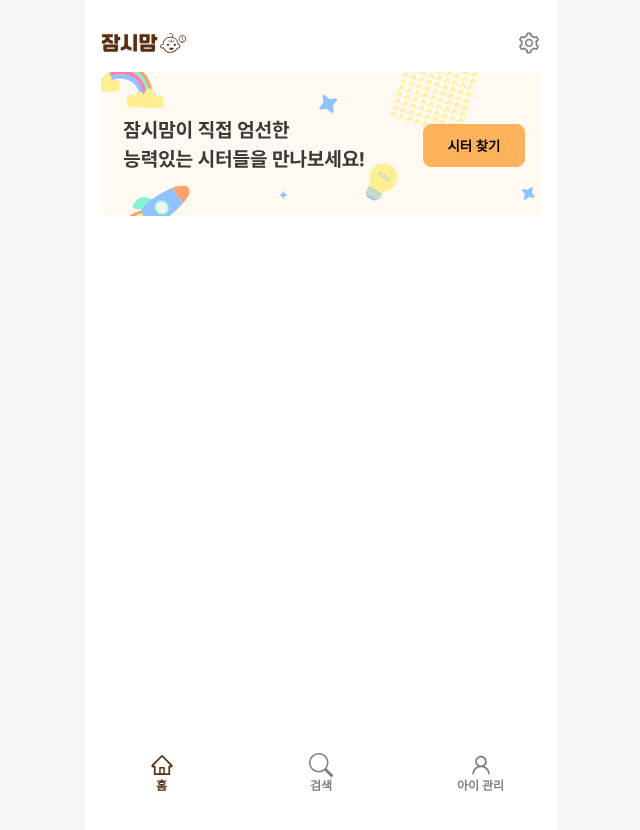
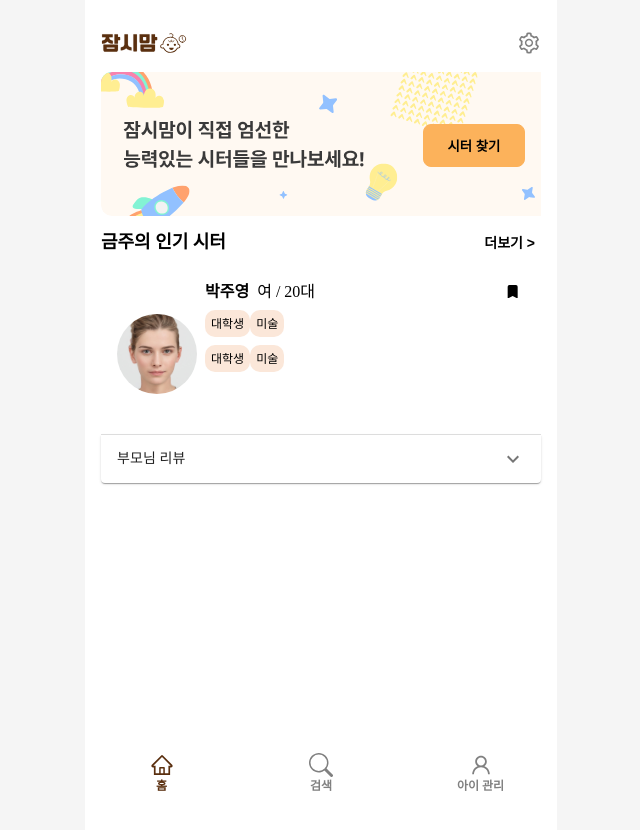
Before and after one commit to jwun95/jamsimom-refactoring, a Next.js app in the folder frontend/: page / in a window 1280 px wide. Shown: the top 830 px of the page, without its empty margins (319-959 px from the left). Built offline with nearby package versions, Linux system fonts and the light colour scheme.

Commit message:
Feat: Tag add

```diff
--- a/frontend/package.json
+++ b/frontend/package.json
@@ -12,6 +12,8 @@
     "@emotion/css": "^11.11.2",
     "@emotion/react": "^11.11.1",
     "@emotion/styled": "^11.11.0",
+    "@mui/icons-material": "^5.14.3",
+    "@mui/material": "^5.14.4",
     "@types/node": "20.4.6",
     "@types/react": "18.2.18",
     "@types/react-dom": "18.2.7",
--- a/frontend/src/components/Button.tsx
+++ b/frontend/src/components/Button.tsx
@@ -1,10 +1,6 @@
 import React from "react";
 import styled from "@emotion/styled";
-import type {
-  DetailedHTMLProps,
-  ButtonHTMLAttributes,
-  PropsWithChildren,
-} from "react";
+import type { DetailedHTMLProps, ButtonHTMLAttributes } from "react";
 
 type ReactButtonProps = DetailedHTMLProps<
   ButtonHTMLAttributes<HTMLButtonElement>,
@@ -45,4 +41,5 @@ const Btn = styled.button<ButtonStyledProps>`
   border-radius: 8px;
   background-color: ${(props) => (props.outline ? "#fff" : "#fcb25b")};
   font-weight: bold;
+  cursor: pointer;
 `;
--- a/frontend/src/components/Navbar.tsx
+++ b/frontend/src/components/Navbar.tsx
@@ -27,6 +27,7 @@ const Nav = styled.nav`
   bottom: 0px;
   z-index: 10;
   height: 56px;
+  background-color: #fff;
 `;
 
 const Items = styled.ul`
--- /dev/null
+++ b/frontend/src/components/Tag.tsx
@@ -0,0 +1,42 @@
+import React from "react";
+import styled from "@emotion/styled";
+
+type TagProps = {
+  onClick?: () => void;
+  children: React.ReactNode;
+  color?: boolean;
+  btn?: boolean;
+};
+
+export default function Tag({
+  children,
+  color = false,
+  btn = false,
+  onClick,
+}: TagProps) {
+  return (
+    <div>
+      {btn ? (
+        <TagButton>{children}</TagButton>
+      ) : (
+        <TagBasic>
+          <span>{children}</span>
+        </TagBasic>
+      )}
+    </div>
+  );
+}
+
+const TagButton = styled.button``;
+
+const TagBasic = styled.div`
+  max-width: fit-content;
+  display: flex;
+  align-items: center;
+  justify-content: center;
+  padding: 2.5px 6px;
+  background-color: #fbe7d9;
+  border-radius: 10px;
+  height: 22px;
+  font-size: 12px;
+`;
--- a/frontend/src/pages/index.tsx
+++ b/frontend/src/pages/index.tsx
@@ -4,9 +4,18 @@ import Link from "next/link";
 import Logo from "../../public/Logo.svg";
 import Image from "next/image";
 import { AiOutlineSetting } from "react-icons/ai";
+import { BsFillBookmarkFill } from "react-icons/bs";
 import { IconContext } from "react-icons";
 import Button from "@/components/Button";
+import Tag from "@/components/Tag";
 import { useRouter } from "next/router";
+import ProfileImg from "../../public/profile.jpg";
+
+import Accordion from "@mui/material/Accordion";
+import AccordionSummary from "@mui/material/AccordionSummary";
+import AccordionDetails from "@mui/material/AccordionDetails";
+import Typography from "@mui/material/Typography";
+import ExpandMoreIcon from "@mui/icons-material/ExpandMore";
 
 export default function Home() {
   const router = useRouter();
@@ -38,6 +47,57 @@ export default function Home() {
           <Button onClick={handleClick}>시터 찾기</Button>
         </AbsoluteLayer>
       </SearchSection>
+      <RankerSection>
+        <RankerHeader>
+          <RankerTitle>금주의 인기 시터</RankerTitle>
+          <RankerDetailButton>더보기 &#62;</RankerDetailButton>
+        </RankerHeader>
+        <RankerInfo>
+          <ProfileImage>
+            <Image
+              style={{ objectFit: "cover", borderRadius: "50%" }}
+              src={ProfileImg}
+              width={80}
+              height={80}
+              alt="profile"
+            />
+          </ProfileImage>
+          <InfoDetail>
+            <NamePrefer>
+              <div>
+                <InfoName>박주영</InfoName>&nbsp;&nbsp;여 / 20대
+              </div>
+              <PreferButton>
+                <BsFillBookmarkFill />
+              </PreferButton>
+            </NamePrefer>
+            <TagWrapper>
+              <Tag>대학생</Tag>
+              <Tag>미술</Tag>
+            </TagWrapper>
+            <TagWrapper>
+              <Tag>대학생</Tag>
+              <Tag>미술</Tag>
+            </TagWrapper>
+          </InfoDetail>
+        </RankerInfo>
+        <Accordion>
+          <AccordionSummary
+            expandIcon={<ExpandMoreIcon />}
+            aria-controls="panel1a-content"
+            id="panel1a-header"
+          >
+            <Typography variant="subtitle2">부모님 리뷰</Typography>
+          </AccordionSummary>
+          <AccordionDetails>
+            <Typography>
+              Lorem ipsum dolor sit amet, consectetur adipiscing elit.
+              Suspendisse malesuada lacus ex, sit amet blandit leo lobortis
+              eget.
+            </Typography>
+          </AccordionDetails>
+        </Accordion>
+      </RankerSection>
     </div>
   );
 }
@@ -62,3 +122,62 @@ const AbsoluteLayer = styled.div`
   top: 51.5px;
   right: 16px;
 `;
+
+const RankerSection = styled.section``;
+
+const RankerInfo = styled.div`
+  padding: 16px 16px 12px 16px;
+  display: flex;
+  height: 139px;
+`;
+
+const ProfileImage = styled.div`
+  display: flex;
+  justify-content: center;
+  align-items: center;
+  width: 20%;
+  margin-right: 8px;
+`;
+
+const InfoDetail = styled.div`
+  width: 80%;
+`;
+const InfoName = styled.span`
+  font-weight: bold;
+`;
+
+const NamePrefer = styled.div`
+  display: flex;
+  justify-content: space-between;
+`;
+
+const PreferButton = styled.button`
+  border: none;
+  background-color: #fff;
+  cursor: pointer;
+`;
+
+const RankerHeader = styled.div`
+  display: flex;
+  justify-content: space-between;
+  align-items: center;
+  padding: 15px 0px;
+`;
+
+const RankerTitle = styled.span`
+  display: inline-block;
+  font-weight: bold;
+  font-size: 18px;
+`;
+
+const RankerDetailButton = styled.button`
+  border: none;
+  font-weight: bold;
+  background-color: #fff;
+  font-size: 14px;
+`;
+
+const TagWrapper = styled.div`
+  display: flex;
+  margin: 8px 0px;
+`;
```
Also changed, not shown: frontend/public/profile.jpg (added), 1 other file (tests, documents, lock files or other folders).
